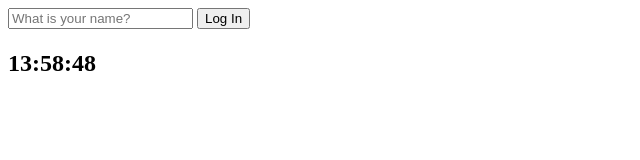
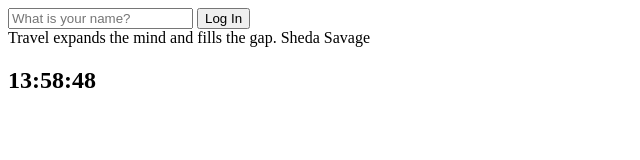
Before and after one commit to SEONZONE/Vanilla-Js_CloneCoding, a plain HTML site: page index.html in a window 1280 px wide. Shown: the whole page, without its empty margins (0-640 px from the left). Drawn offline with Linux system fonts and the light colour scheme; files that its build step writes are made by us from their sources.

Commit message:
배열로 인용구,작성자 작성후 랜덤으로 출력

```diff
--- a/index.html
+++ b/index.html
@@ -18,9 +18,15 @@
       />
       <input type="submit" value="Log In" />
     </form>
-    <h1 id="greeting"  ></h1>
+    <h1 class = "hidden" id="greeting"  ></h1>
+    <div id="quote">
+      <span></span>
+      <span></span>
+
+    </div>
     <h2 id ="clock">00:00:00</h2>
     <script src="js/greeting.js"></script>
     <script src ="js/clock.js"></script>
+    <script src= "js/quotes.js"></script>
   </body>
 </html>
--- /dev/null
+++ b/js/quotes.js
@@ -0,0 +1,54 @@
+const quotes = [
+{quote:
+"오늘 할일을 내일로 미루지 말자!",
+author: "박성종"},
+{
+    quote: "The way to get started is to quit talking and begin doing.",
+    author: "Walt Disney",
+  },
+  {
+    quote: "Life is what happens when you're busy making other plans.",
+    author: "John Lennon",
+  },
+  {
+    quote:
+      "The world is a book and those who do not travel read only one page.",
+    author: "Saint Augustine",
+  },
+  {
+    quote: "Life is either a daring adventure or nothing at all.",
+    author: "Helen Keller",
+  },
+  {
+    quote: "To Travel is to Live",
+    author: "Hans Christian Andersen",
+  },
+  {
+    quote: "Only a life lived for others is a life worthwhile.",
+    author: "Albert Einstein",
+  },
+  {
+    quote: "You only live once, but if you do it right, once is enough.",
+    author: "Mae West",
+  },
+  {
+    quote: "Never go on trips with anyone you do ntot love.",
+    author: "Hemmingway",
+  },
+  {
+    quote: "We wander for distraction, but we travel for fulfilment.",
+    author: "Hilaire Belloc",
+  },
+  {
+    quote: "Travel expands the mind and fills the gap.",
+    author: "Sheda Savage",
+  },
+
+]
+
+const quote = document.querySelector("#quote span:first-child");
+const author = document.querySelector("#quote span:last-child");
+
+const todayQuote = quotes[Math.floor(Math.random() * quotes.length)];
+quote.innerText = todayQuote.quote;
+author.innerText = todayQuote.author;
```
